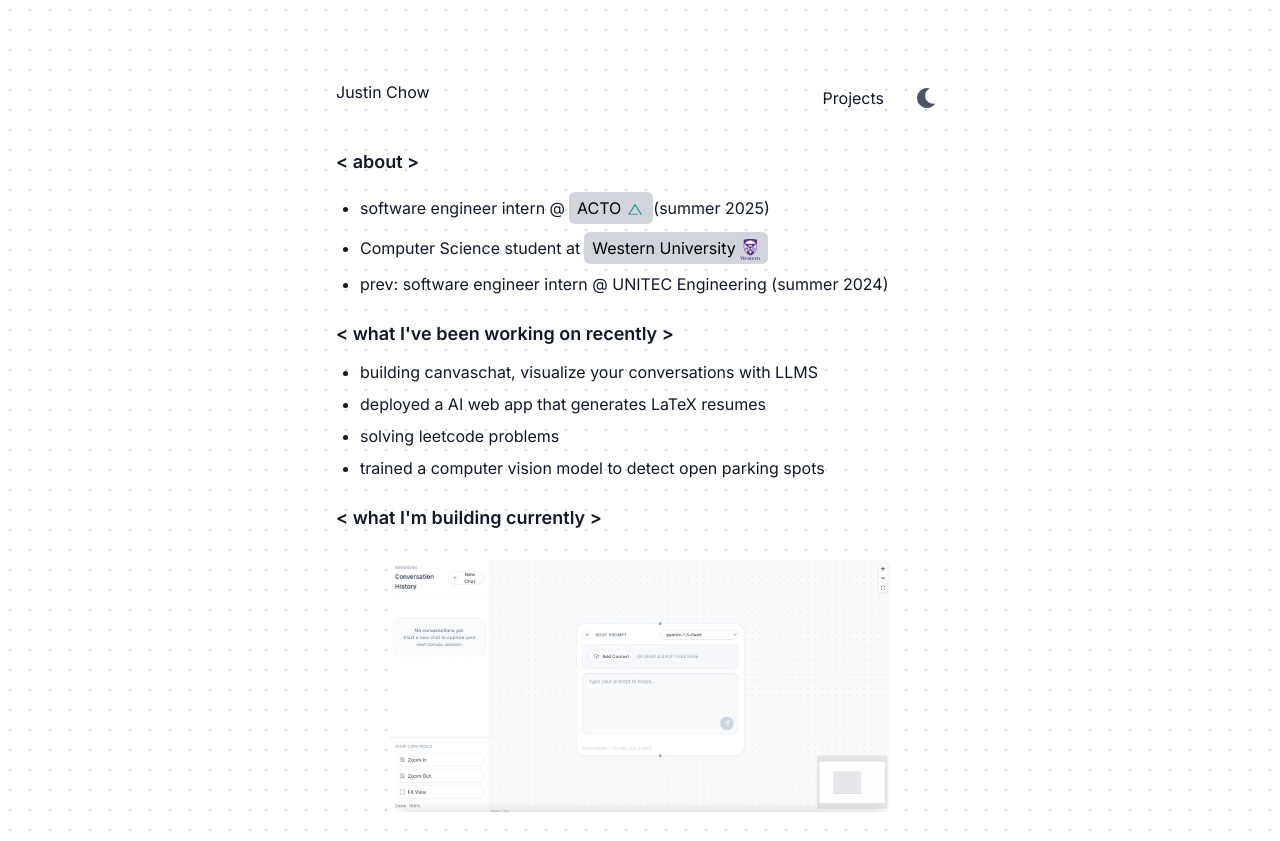
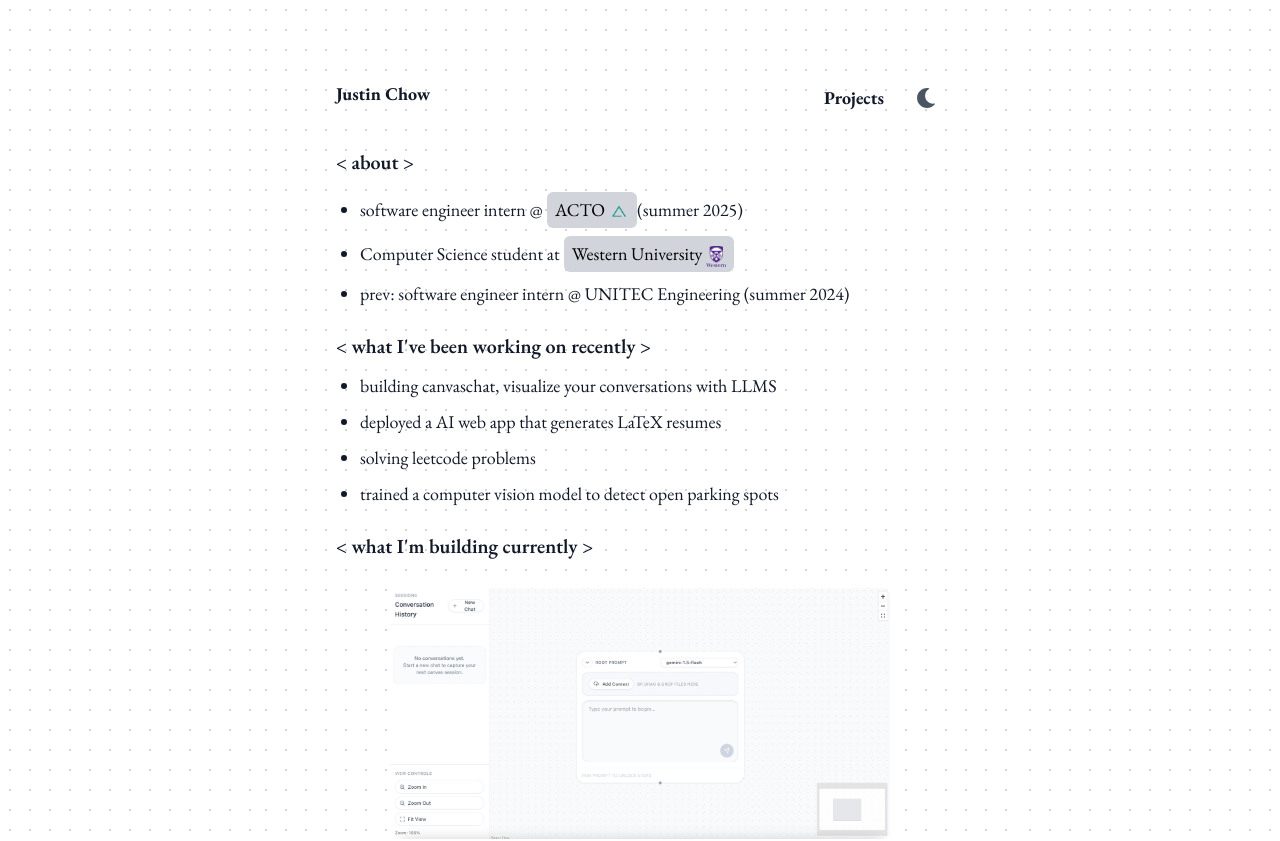
Before and after one commit to justintimejt/personal-portfolio, a Next.js app: page / in a window 1280 px wide. Shown: the top 841 px of the page. Built offline with nearby package versions, Linux system fonts and the light colour scheme.

Commit message:
change font and styling

```diff
--- a/src/app/layout.tsx
+++ b/src/app/layout.tsx
@@ -1,10 +1,10 @@
 import type { Metadata } from "next";
-import { Inter } from "next/font/google";
+import { EB_Garamond } from "next/font/google";
 import "./globals.css";
 import { ThemeProvider } from "./context/ThemeContext";
 import { Analytics } from "@vercel/analytics/next";
 
-const inter = Inter({ subsets: ["latin"] });
+const ebGaramond = EB_Garamond({ subsets: ["latin"] });
 
 // In some dev environments Node starts with a stubbed global localStorage (no getItem).
 // Provide a minimal in-memory implementation to avoid runtime crashes during SSR.
@@ -43,7 +43,7 @@ export default function RootLayout({
 }>) {
   return (
     <html lang="en">
-      <body className={inter.className}>
+      <body className={ebGaramond.className}>
         <ThemeProvider>
           {children}
         </ThemeProvider>
--- a/src/app/page.tsx
+++ b/src/app/page.tsx
@@ -9,13 +9,13 @@ export default function Home() {
   const { theme, toggleTheme } = useTheme();
 
   return (
-    <div className="flex flex-col min-h-screen max-w-3xl mx-auto p-8 pb-20 gap-8 sm:p-20 font-[family-name:var(--font-geist-sans)] bg-white dark:bg-black text-gray-900 dark:text-white dotted-bg">
-      <nav className="flex justify-between w-full text-md">
+    <div className="flex flex-col min-h-screen max-w-3xl mx-auto p-8 pb-20 gap-8 sm:p-20 bg-white dark:bg-black text-gray-900 dark:text-white dotted-bg">
+      <nav className="flex justify-between w-full text-lg">
         <div className="flex gap-6">
-          <Link href="/">Justin Chow</Link>
+          <Link href="/" className="font-bold">Justin Chow</Link>
         </div>
         <div className="flex gap-6 items-center">
-          <Link href="/projects">Projects</Link>
+          <Link href="/projects" className="font-bold">Projects</Link>
           <button
             onClick={toggleTheme}
             className="p-2 rounded-lg hover:bg-gray-100 dark:hover:bg-gray-800 transition-colors"
@@ -32,8 +32,8 @@ export default function Home() {
       <main className="flex-1">
         <div className="space-y-6">
           <div className="space-y-4">
-            <h1 className="text-lg font-semibold">&lt; about &gt;</h1>
-            <ul className="list-disc pl-6 mt-2 space-y-2">
+            <h1 className="text-xl font-semibold">&lt; about &gt;</h1>
+            <ul className="list-disc pl-6 mt-2 space-y-2 text-lg">
               <li>software engineer intern @
                 <div className="inline-flex items-center ml-1 px-2 py-1 rounded-md bg-gray-300 dark:bg-gray-800 hover:bg-gray-200 dark:hover:bg-gray-700 transition-colors">
                   <Link href="https://acto.com/" target="_blank" className="text-black dark:text-white hover:text-blue-700 dark:hover:text-blue-300">ACTO</Link>
@@ -55,8 +55,8 @@ export default function Home() {
             </ul>
           </div>
           <div className="space-y-3">
-            <h1 className="text-lg font-semibold">&lt; what I&apos;ve been working on recently &gt;</h1>
-            <ul className="list-disc pl-6 mt-2 space-y-2">
+            <h1 className="text-xl font-semibold">&lt; what I&apos;ve been working on recently &gt;</h1>
+            <ul className="list-disc pl-6 mt-2 space-y-2 text-lg">
               <li>building canvaschat, visualize your conversations with LLMS</li>
               <li>deployed a AI web app that generates LaTeX resumes</li>
               <li>solving leetcode problems</li>
@@ -64,7 +64,7 @@ export default function Home() {
             </ul>
           </div>
           <div className="space-y-3">
-            <h1 className="text-lg font-semibold">&lt; what I&apos;m building currently &gt;</h1>
+            <h1 className="text-xl font-semibold">&lt; what I&apos;m building currently &gt;</h1>
             <div className="flex justify-center pt-4">
               <Link href="https://x.com/justinpchow/status/1984471220189069774/photo/1" target="_blank">
                 <Image
@@ -87,7 +87,7 @@ export default function Home() {
             <Link href="https://x.com/justinpchow" target="_blank"><FaTwitter className="w-5 h-5" /></Link>
             <Link href="mailto:jchow267@uwo.ca" target="_blank"><FaEnvelope className="w-5 h-5" /></Link>
           </div>
-          <div className="text-sm text-gray-500 dark:text-gray-400">
+          <div className="text-base text-gray-500 dark:text-gray-400">
             <p>© 2025 Justin Chow</p>
           </div>
         </div>
--- a/src/app/projects/page.tsx
+++ b/src/app/projects/page.tsx
@@ -121,13 +121,13 @@ export default function Projects() {
   ];
 
   return (
-    <div className="flex flex-col min-h-screen max-w-3xl mx-auto p-8 pb-20 gap-8 sm:p-20 font-[family-name:var(--font-geist-sans)] bg-white dark:bg-black text-gray-900 dark:text-white dotted-bg">
+    <div className="flex flex-col min-h-screen max-w-3xl mx-auto p-8 pb-20 gap-8 sm:p-20 bg-white dark:bg-black text-gray-900 dark:text-white dotted-bg">
       <nav className="flex justify-between w-full text-md">
         <div className="flex gap-6">
-          <Link href="/">Justin Chow</Link>
+          <Link href="/" className="font-bold">Justin Chow</Link>
         </div>
         <div className="flex gap-6 items-center">
-          <Link href="/projects">Projects</Link>
+          <Link href="/projects" className="font-bold">Projects</Link>
           <button
             onClick={toggleTheme}
             className="p-2 rounded-lg hover:bg-gray-100 dark:hover:bg-gray-800 transition-colors"
```
